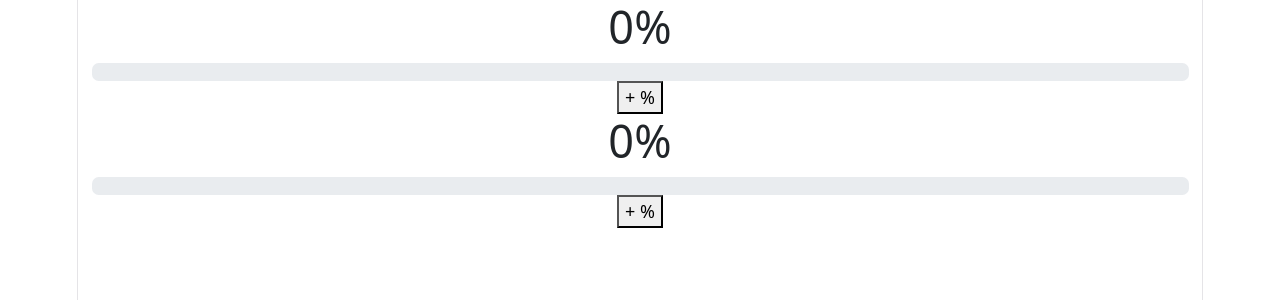
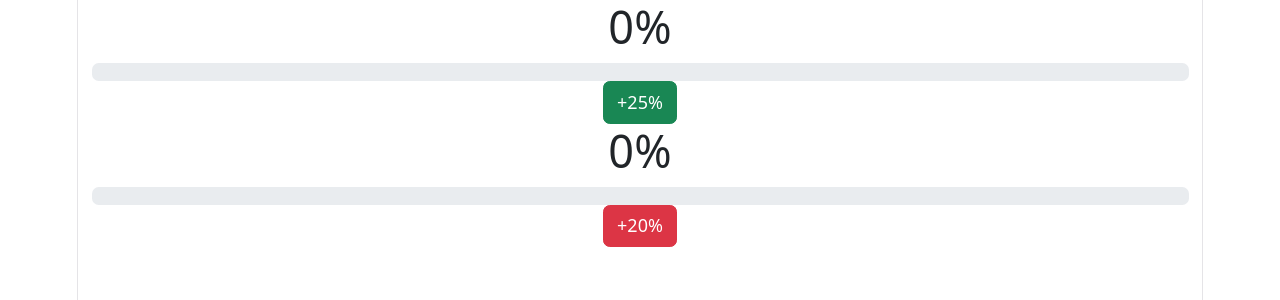
Before and after one commit to Pings92/my-app, a React (Vite) app: page / in a window 1280 px wide. Shown: the top 300 px of the page. Built offline with nearby package versions, Linux system fonts and the light colour scheme.

Commit message:
ProgressBar

```diff
--- a/src/App.jsx
+++ b/src/App.jsx
@@ -16,8 +16,18 @@ function App() {
         age: 8,}
   );
 
-  const [count1, setCount1] =useState({value: 0, btnColor: 'succes', increment: 25});
+  const [count1, setCount1] =useState({value: 0, btnColor: 'success', increment: 25});
   const [count2, setCount2] =useState({value: 0, btnColor: 'danger', increment: 20});
+
+  const incrementCount1 = useCallback((val) => {
+    console.log("je suis dans increment 1")
+    count1.value < 100 && setCount1({...count1, value: count1.value + val });
+  }, [count1]);
+
+    const incrementCount2 = useCallback((val) => {
+    console.log("je suis dans increment 2")
+    count2.value < 100 && setCount2({...count2, value: count2.value + val });
+  }, [count2]);
 
   return (
     <>
@@ -33,10 +43,10 @@ function App() {
         {/* </UserContext.Provider> */}
         {/* <Count /> */}
         {/* <CountReducer /> */}
-        <Progress count = { count1.value } bgColor = { count1.btnColor } />
-        <Button> Count 1</Button>
-        <Progress count = { count2.value } bgColor = { count2.btnColor }/>
-        <Button> Count 2</Button>
+        <Progress text = "Count1" count = { count1.value } bgColor = { count1.btnColor } />
+        <Button handleClick={incrementCount1} btnColor={count1.btnColor} increment={count1.increment} > Count 1</Button>
+        <Progress text = "Count2" count = { count2.value } bgColor = { count2.btnColor }/>
+        <Button handleClick={incrementCount2} btnColor={count2.btnColor} increment={count2.increment} > Count 2</Button>
       </div>
 
 
--- a/src/components/Button.jsx
+++ b/src/components/Button.jsx
@@ -1,10 +1,11 @@
 // import { useCallback } from "react"
+import React from "react";
 
-function Button(){
+function Button({handleClick, btnColor, increment, children}){
+    console.log(`Button ${children}`)
     return (
-        <button>+ %</button>
-
+        <button onClick = {() => handleClick(increment)} className={`btn btn-${btnColor}`}>+{increment}%</button>
     )
 }
-
-export default Button
+export default React.memo(Button)
+// export default Button
--- a/src/components/Progress.jsx
+++ b/src/components/Progress.jsx
@@ -1,18 +1,24 @@
 // import { useCallback } from "react"
-function Progress({count, bgColor}){
+import React from "react";
 
-    const progressBar = {width: `${count}%`};
+function Progress({text, count, bgColor}){
 
+    console.log(`Pourcentage ${text}`)
+
+    const progressBar = {width: `${count}%`, height: "100%", backgroundColor: "blue"};
     return (
-        <>
+        // <>
+        <div>
             <p className="h1"> {count}% </p>
 
             <div className="progress">
-                <div className="progress-bar progress-bar-stripped" role="progressbar"
-                style={{width: '0%'}}>
+                <div className={`progress-bar progress-bar-striped bg-${bgColor}`} role="progressbar"
+                style={progressBar}>
                 </div>
             </div>
-        </>
+        </div>
+        // </>
     )
 }
-export default Progress
+export default React.memo(Progress)
+// export default Progress
```
